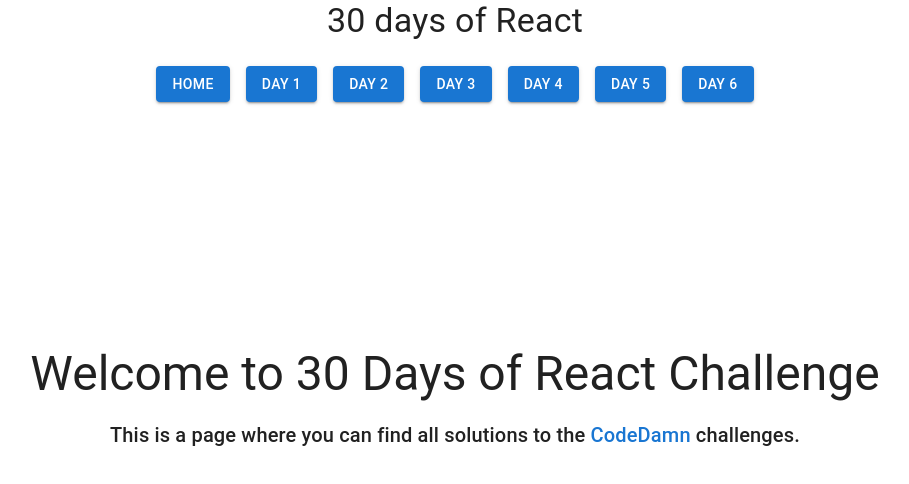
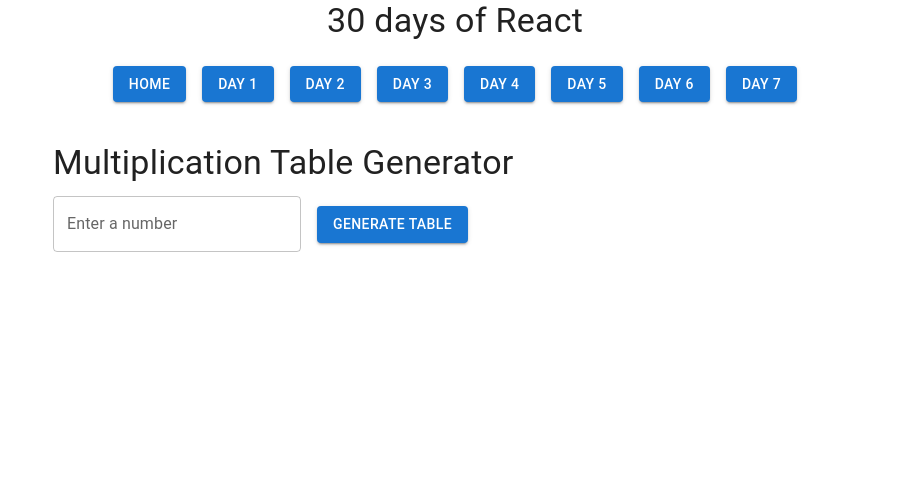
Before and after one commit to Cema2019/codedamn-challenge-30-days-of-react, a React (Vite) app: page /multiplication-table in a window 1280 px wide. Before the commit this address led to /. Shown: the top 484 px of the page, without its empty margins (185-1094 px from the left). Built offline with nearby package versions, Linux system fonts and the light colour scheme.

Commit message:
add MultiplicationTable component

```diff
--- /dev/null
+++ b/components/MultiplicationTable.tsx
@@ -0,0 +1,74 @@
+import React, { useState, KeyboardEvent, ChangeEvent } from "react";
+import {
+  Container,
+  TextField,
+  Button,
+  List,
+  ListItem,
+  Typography,
+  Paper,
+  Box,
+} from "@mui/material";
+
+const App: React.FC = () => {
+  const [number, setNumber] = useState<string>("");
+  const [table, setTable] = useState<string[]>([]);
+
+  const handleGenerateTable = () => {
+    const num = Number(number);
+    if (num >= 0 && num <= 1000) {
+      const newTable: string[] = [];
+      for (let i = 1; i <= 20; i++) {
+        newTable.push(`${num} x ${i} = ${num * i}`);
+      }
+      setTable(newTable);
+    } else {
+      alert("Please enter a number between 0 and 1000.");
+    }
+  };
+
+  const handleChange = (event: ChangeEvent<HTMLInputElement>) => {
+    setNumber(event.target.value);
+    setTable([]);
+  };
+
+  const handleKeyDown = (event: KeyboardEvent<HTMLInputElement>) => {
+    if (event.key === "Enter") {
+      handleGenerateTable();
+    }
+  };
+
+  return (
+    <Container sx={{ padding: 2 }}>
+      <Typography variant="h4" gutterBottom>
+        Multiplication Table Generator
+      </Typography>
+      <Box sx={{ display: "flex", alignItems: "center", gap: 2, mb: 2 }}>
+        <TextField
+          type="number"
+          label="Enter a number"
+          variant="outlined"
+          value={number}
+          onChange={handleChange}
+          onKeyDown={handleKeyDown}
+        />
+        <Button variant="contained" color="primary" onClick={handleGenerateTable}>
+          Generate Table
+        </Button>
+      </Box>
+      {number && table.length > 0 && (
+        <Paper elevation={3} sx={{ padding: 2 }}>
+          <List>
+            {table.map((item, index) => (
+              <ListItem key={index}>
+                <Typography>{item}</Typography>
+              </ListItem>
+            ))}
+          </List>
+        </Paper>
+      )}
+    </Container>
+  );
+};
+
+export default App;
--- a/routes/routeConfig.tsx
+++ b/routes/routeConfig.tsx
@@ -6,6 +6,8 @@ import RandomNamePicker from "../components/RandomNamePicker";
 import LoanCalculator from "../components/LoanCalculator";
 import ReactCounterBug from "../components/ReactCounterBug";
 import SimplePagination from "../components/SimplePagination";
+import MultiplicationTable from "../components/MultiplicationTable";
+
 
 
 export const routeConfig = [
@@ -16,4 +18,5 @@ export const routeConfig = [
   { path: "/loan-calculator", element: <LoanCalculator />, label: "Day 4"  },
   { path: "/react-counter-bug", element: <ReactCounterBug />, label: "Day 5"  },
   { path: "/simple-pagination", element: <SimplePagination />, label: "Day 6"  },
+  { path: "/multiplication-table", element: <MultiplicationTable />, label: "Day 7"  },
 ];
```
